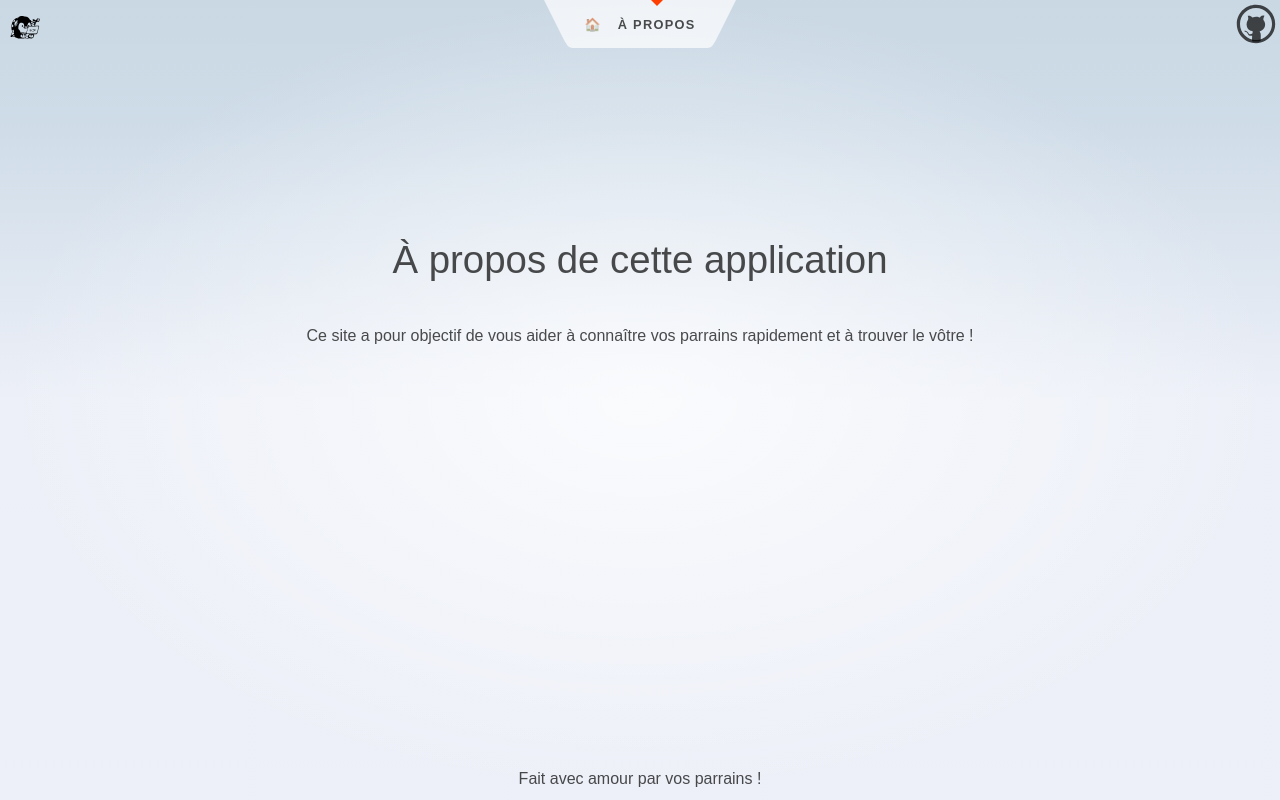
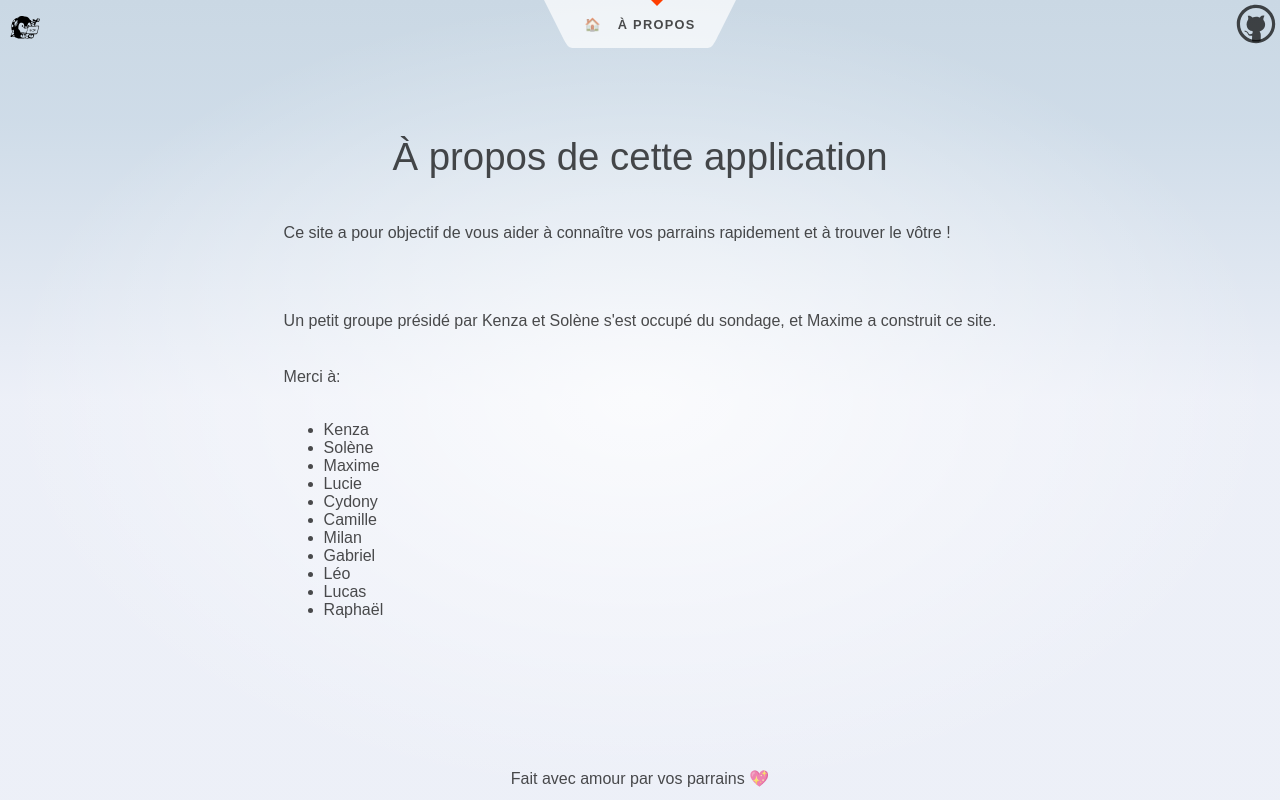
Before and after one commit to HiiGHoVuTi/parrainsup, a SvelteKit app: page /about in a window 1280 px wide. Built offline with nearby package versions, Linux system fonts and the light colour scheme.

Commit message:
💄: superficial changes

```diff
--- a/src/routes/+layout.svelte
+++ b/src/routes/+layout.svelte
@@ -25,7 +25,7 @@
 	</main>
 
 	<footer>
-		Fait avec amour par vos parrains !
+		Fait avec amour par vos parrains 💖
 	</footer>
 </div>
 
--- a/src/routes/Card.svelte
+++ b/src/routes/Card.svelte
@@ -11,7 +11,9 @@
       {parrain.prénom
         + (parrain.surnom ? " «" + parrain.surnom + "»" : "")
         + " " + parrain.nom.toUpperCase()
-        + (genresIllustrés[parrain.genre] || ", " + parrain.genre)
+        + (genresIllustrés[parrain.genre]
+          ? (" " + genresIllustrés[parrain.genre])
+          : ", " + parrain.genre)
       }
     </div>
 
--- a/src/routes/about/+page.svelte
+++ b/src/routes/about/+page.svelte
@@ -6,5 +6,13 @@
 <div class="text-column">
 	<h1> À propos de cette application </h1>
 	<p> Ce site a pour objectif de vous aider à connaître vos parrains rapidement et à trouver le vôtre ! <p>
-
+	<p> Un petit groupe présidé par Kenza et Solène s'est occupé du sondage, et Maxime a construit ce site. </p>
+	<p> Merci à: </p>
+		<ul>
+			{#each ["Kenza", "Solène", "Maxime", "Lucie", "Cydony"
+						 , "Camille", "Milan", "Gabriel", "Léo", "Lucas"
+						 , "Raphaël"] as name}
+				<li> { name } </li>
+			{/each}
+		</ul>
 </div>
```
